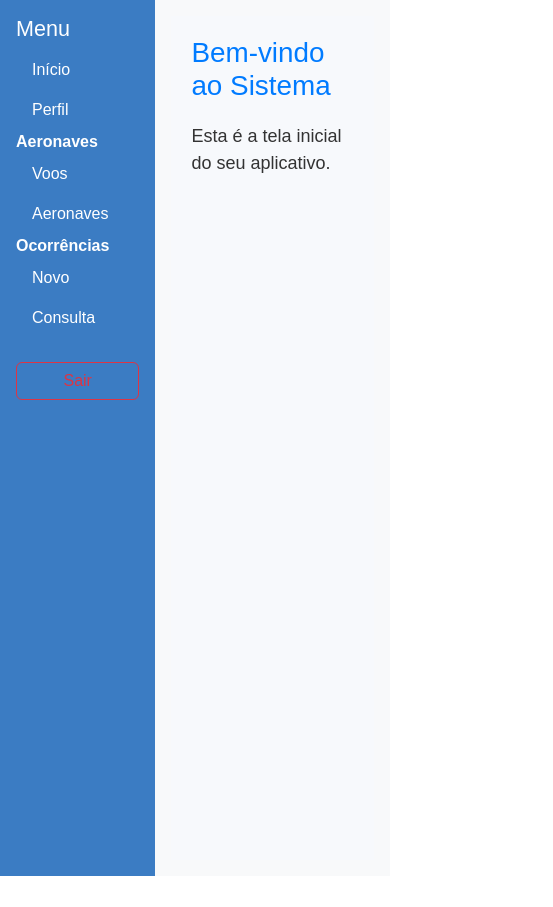
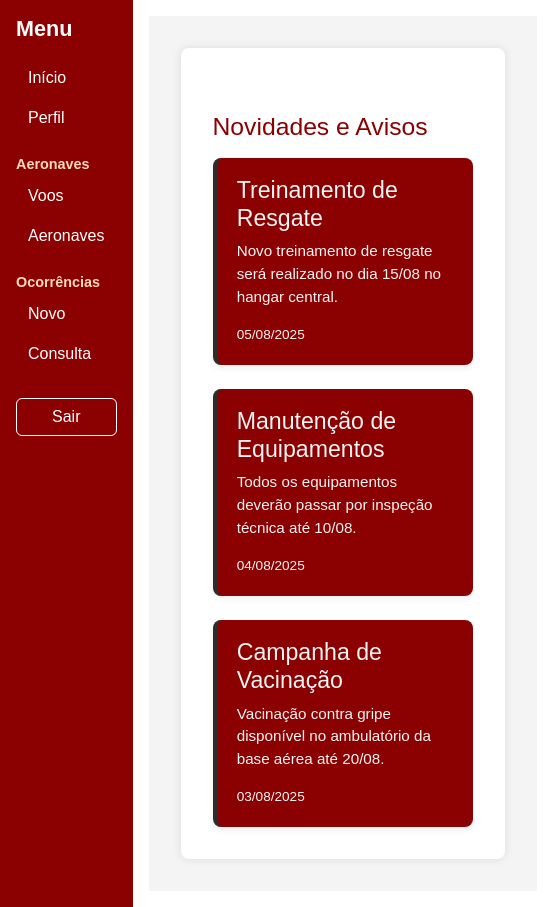
Before and after one commit to CoutinhoGustav/GAVOP, a React (Create React App) app: page / in a window 390 px wide. Shown: the whole page, 553 px wide, since content can reach past the window. Before the commit the page ends 876 px from the top, so only its background shows below. Built offline with nearby package versions, Linux system fonts and the light colour scheme.

Commit message:
atualizando projeto

```diff
--- a/src/App.jsx
+++ b/src/App.jsx
@@ -7,6 +7,8 @@ import Aeronaves from "./pages/Aeronaves";
 import Ocorrencias from "./pages/Ocorrencias";
 import Home from "./pages/Home";
 import  Consulta from "./pages/Consulta";
+
+
 
 
 function App() {
--- a/src/css/DashboardLayout.css
+++ b/src/css/DashboardLayout.css
@@ -1,9 +1,57 @@
+:root {
+  --primaryColor: #f25c05;
+  --secondaryColor: #8b0000;
+  --mainTxtColor: #ffffff;
+  --heroContentSpanColor: #ffdab9;
+  --btnTxtColor: #ffffff;
+  --socialIconColor: #b34700;
+}
+
+/* Container da sidebar */
 .sidebar {
-    width: 250px;
-    min-height: 100vh;
-    background-color: #3b7cc3;
-    color: white;}
-.content {
-    padding: 20px;
-    background-color: #f8f9fa;
-    width: 100%; }
+  width: 250px;
+  min-height: 100vh;
+  background-color: var(--secondaryColor);
+  color: var(--mainTxtColor);
+}
+
+/* Título "Menu" */
+.sidebar h4 {
+  color: var(--mainTxtColor);
+  font-weight: bold;
+  margin-bottom: 1rem;
+}
+
+/* Links do menu */
+.sidebar .nav-link {
+  color: var(--mainTxtColor);
+  padding: 8px 12px;
+  transition: background-color 0.3s ease;
+}
+
+.sidebar .nav-link:hover,
+.sidebar .nav-link.active {
+  background-color: var(--primaryColor);
+  border-radius: 4px;
+}
+
+/* Itens de título como "Aeronaves" ou "Ocorrências" */
+.sidebar .nav-item strong {
+  color: var(--heroContentSpanColor);
+  font-size: 0.9rem;
+  margin-top: 1rem;
+  display: inline-block;
+}
+
+/* Botão de logout */
+.sidebar .btn-outline-danger {
+  color: var(--btnTxtColor);
+  border-color: var(--btnTxtColor);
+  background-color: transparent;
+}
+
+.sidebar .btn-outline-danger:hover {
+  background-color: var(--primaryColor);
+  color: var(--mainTxtColor);
+  border-color: var(--primaryColor);
+}
--- a/src/css/Home.css
+++ b/src/css/Home.css
@@ -1,17 +1,59 @@
-/* src/css/Home.css */
 .inicio-container {
-  padding: 20px;
+  padding: 2rem;
   font-family: Arial, sans-serif;
-  background-color: #f7f9fc;
+  background-color: #f4f4f4;
   min-height: 100vh;
-  color: #333;
 }
 
-.inicio-header h1 {
-  color: #007bff;
-  margin-bottom: 20px;
+
+
+.inicio-main {
+  background-color: white;
+  padding: 2rem;
+  border-radius: 8px;
+  box-shadow: 0 0 10px rgba(0,0,0,0.1);
 }
 
-.inicio-main p {
-  font-size: 18px;
+.noticias-section {
+  margin-top: 2rem;
 }
+
+.noticias-section h2 {
+  margin-bottom: 1rem;
+  color: #8b0000;
+}
+
+.noticias-cards {
+  display: grid;
+  grid-template-columns: repeat(auto-fit, minmax(260px, 1fr));
+  gap: 1.5rem;
+}
+
+.noticia-card {
+  background-color: #8b0000;
+  padding: 1.2rem;
+  border-left: 5px solid #2e2c2c;
+  border-radius: 8px;
+  box-shadow: 0 4px 6px rgba(0,0,0,0.05);
+  transition: transform 0.2s;
+}
+
+.noticia-card:hover {
+  transform: scale(1.02);
+}
+
+.noticia-card h3 {
+  margin: 0 0 0.5rem;
+  color: #f4f4f4;
+}
+
+.noticia-card p {
+  margin: 0 0 0.8rem;
+  font-size: 0.95rem;
+  color: #f4f4f4;
+}
+
+.data-noticia {
+  font-size: 0.85rem;
+  color: #f4f4f4;
+}
--- a/src/css/Ocorrencias.css
+++ b/src/css/Ocorrencias.css
@@ -1,43 +1,124 @@
+/* Página geral */
+.oc-page {
+  padding: 2rem;
+  background-color: #f8f9fa;
+  min-height: 100vh;
+  font-family: 'Inter', sans-serif;
+}
+
+/* Título principal */
+.oc-heading {
+  font-size: 2rem;
+  font-weight: 600;
+  color: #2c3e50;
+  text-align: justify;
+  margin-bottom: 2rem;
+}
+
+/* Botão nova ocorrência */
+.oc-btn-container {
+  display: flex;
+
+  margin-bottom: 2rem;
+}
+
+.oc-btn-container button {
+  font-weight: bold;
+  font-size: 1rem;
+  padding: 0.5rem 1.5rem;
+}
+
+/* Modal de ocorrência */
+.oc-modal-wrapper {
+  width: 100%;
+}
+
+.oc-modal-content {
+  background: #8b0000;
+  color: white;
+  border-radius: 10px;
+}
+
+.oc-modal-title {
+  color: white;
+  font-weight: bold;
+  font-size: 1.4rem;
+}
 
 
 
-
-.oc-modal-wrapper {
-  padding: 1rem;
-}
-
-.oc-modal-content {
-  padding: 1rem;
-  background-color: #ffffff;
-  border-radius: 8px;
-}
-
-.oc-modal-title {
-  font-weight: bold;
-  color: #003366;
-}
-
 .oc-form-wrapper {
-  padding: 1rem;
-  background-color: #f9f9f9;
-  border-radius: 6px;
+  padding: 1rem 0.5rem;
 }
 
 .oc-form-section {
   margin-bottom: 1.5rem;
 }
 
-.oc-form-section .form-label {
-  font-weight: 500;
+.oc-form-section label {
+  font-size: 18px;
+  text-align: justify;
   color: #333;
+  font-weight: 600;
 }
 
-.oc-footer {
-  display: flex;
-  justify-content: space-between;
+/* Estilo dos inputs */
+.oc-form-section input.form-control {
+  background-color: rgba(255, 255, 255, 0.9);
+  border: 1px solid #ced4da;
+  color: #333;
+  font-weight: 500;
 }
 
-/* Confirmação Modal */
+.oc-form-section input.form-control:focus {
+  border-color: #ffc107;
+  box-shadow: 0 0 0 0.2rem rgba(255, 193, 7, 0.25);
+}
+
+/* Rodapé do modal */
+.oc-footer {
+    background-color: transparent;
+    border-top: none;
+    display: flex;
+    justify-content: space-between;
+    align-items: center;
+    flex-wrap: nowrap;
+}
+
+.oc-footer button {
+  width: 48%;
+  font-weight: 600;
+}
+
+/* Modal de confirmação */
+.modal-content {
+  border-radius: 8px;
+}
+
 .modal-title {
-  color: #003366;
+  font-weight: bold;
 }
+
+.modal-footer button {
+  font-weight: 600;
+}
+
+/* Responsivo */
+@media (max-width: 576px) {
+  .oc-heading {
+    font-size: 1.5rem;
+  }
+
+  .oc-btn-container button {
+    width: 100%;
+  }
+
+  .oc-footer {
+    flex-direction: column;
+    gap: 0.5rem;
+  }
+
+  .oc-footer button {
+    width: 100%;
+  }
+}
--- a/src/css/Perfil.css
+++ b/src/css/Perfil.css
@@ -1,9 +1,17 @@
+:root {
+  --primaryColor: #f25c05;
+  --secondaryColor: #8b0000;
+  --mainTxtColor: #ffffff;
+  --heroContentSpanColor: #ffdab9;
+  --btnTxtColor: #ffffff;
+  --socialIconColor: #b34700;
+}
 .perfil-container {
     max-width: 450px;
     margin: 3rem auto;
-    background: linear-gradient(135deg, #3b7cc3, #3989cf);
+    background: linear-gradient(135deg, #8b0000, #6c0202);
     border-radius: 16px;
-    box-shadow: 0 8px 20px rgba(30, 144, 255, 0.4);
+    box-shadow: 0 8px 20px rgba(143, 39, 18, 0.4);
     color: white;
     font-family: 'Inter', sans-serif;
     display: flex;
@@ -173,21 +181,22 @@
     color: #1e90ff !important;
 }
 
-.modal-backdrop {
+.modal-perfil-backdrop {
     position: fixed;
     top: 0;
     left: 0;
     width: 100%;
     height: 100%;
-    background-color: rgba(0, 0, 0, 0.5);
+    background-color: rgba(74, 69, 69, 0.5);
     display: flex;
     justify-content: center;
     align-items: center;
     z-index: 1000;
 }
 
-.modal-content {
-    background-color: #3b7cc3;
+
+.modal-perfil-content {
+    background-color: #8b0000;
     padding: 20px;
     border-radius: 8px;
     box-shadow: 0 4px 8px rgba(0, 0, 0, 0.2);
--- a/src/index.js
+++ b/src/index.js
@@ -4,5 +4,6 @@ import App from "./App";
 import "bootstrap/dist/css/bootstrap.min.css";
 import "./index.css";
 
+import 'bootstrap/dist/js/bootstrap.bundle.min.js';
 const root = ReactDOM.createRoot(document.getElementById("root"));
 root.render(<App />);
--- a/src/pages/Home.jsx
+++ b/src/pages/Home.jsx
@@ -2,13 +2,43 @@ import React from "react";
 import "../css/Home.css";
 
 function Home() {
+  const noticias = [
+    {
+      id: 1,
+      titulo: "Treinamento de Resgate",
+      descricao: "Novo treinamento de resgate será realizado no dia 15/08 no hangar central.",
+      data: "05/08/2025",
+    },
+    {
+      id: 2,
+      titulo: "Manutenção de Equipamentos",
+      descricao: "Todos os equipamentos deverão passar por inspeção técnica até 10/08.",
+      data: "04/08/2025",
+    },
+    {
+      id: 3,
+      titulo: "Campanha de Vacinação",
+      descricao: "Vacinação contra gripe disponível no ambulatório da base aérea até 20/08.",
+      data: "03/08/2025",
+    },
+  ];
+
   return (
     <div className="inicio-container">
-      <header className="inicio-header">
-        <h1>Bem-vindo ao Sistema</h1>
-      </header>
+
       <main className="inicio-main">
-        <p>Esta é a tela inicial do seu aplicativo.</p>
+        <section className="noticias-section">
+          <h2>Novidades e Avisos</h2>
+          <div className="noticias-cards">
+            {noticias.map((noticia) => (
+              <div key={noticia.id} className="noticia-card">
+                <h3>{noticia.titulo}</h3>
+                <p>{noticia.descricao}</p>
+                <span className="data-noticia">{noticia.data}</span>
+              </div>
+            ))}
+          </div>
+        </section>
       </main>
     </div>
   );
--- a/src/pages/Ocorrencias.jsx
+++ b/src/pages/Ocorrencias.jsx
@@ -116,7 +116,7 @@ function Ocorrencias() {
               </div>
             </Modal.Body>
 
-            <Modal.Footer className="oc-footer">
+            <Modal.Footer className="oc-modal-footer">
               <Button variant="primary" onClick={handleSalvar}>
                 Salvar
               </Button>
--- a/src/pages/Perfil.jsx
+++ b/src/pages/Perfil.jsx
@@ -5,12 +5,12 @@ import '../css/Perfil.css';
 // Modal separado (pode ser extraído para outro arquivo futuramente)
 const Modal = ({ titulo, mensagem, onConfirm, onCancel }) => (
   <div
-    className="modal-backdrop"
+    className="modal-perfil-backdrop"
     role="dialog"
     aria-modal="true"
     aria-labelledby="modal-title"
   >
-    <div className="modal-content">
+    <div className="modal-perfil-content">
       <h3 id="modal-title">{titulo}</h3>
       <p>{mensagem}</p>
       <div className="modal-buttons">
```
